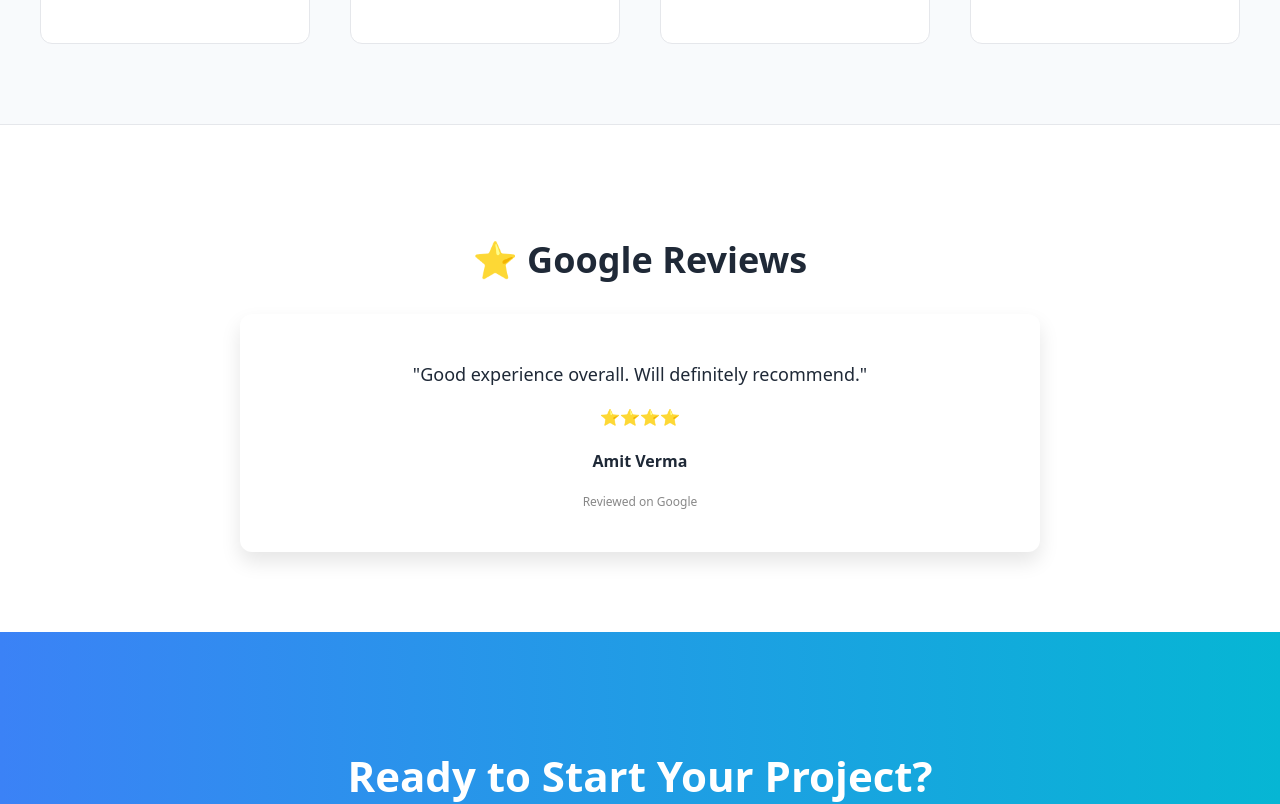
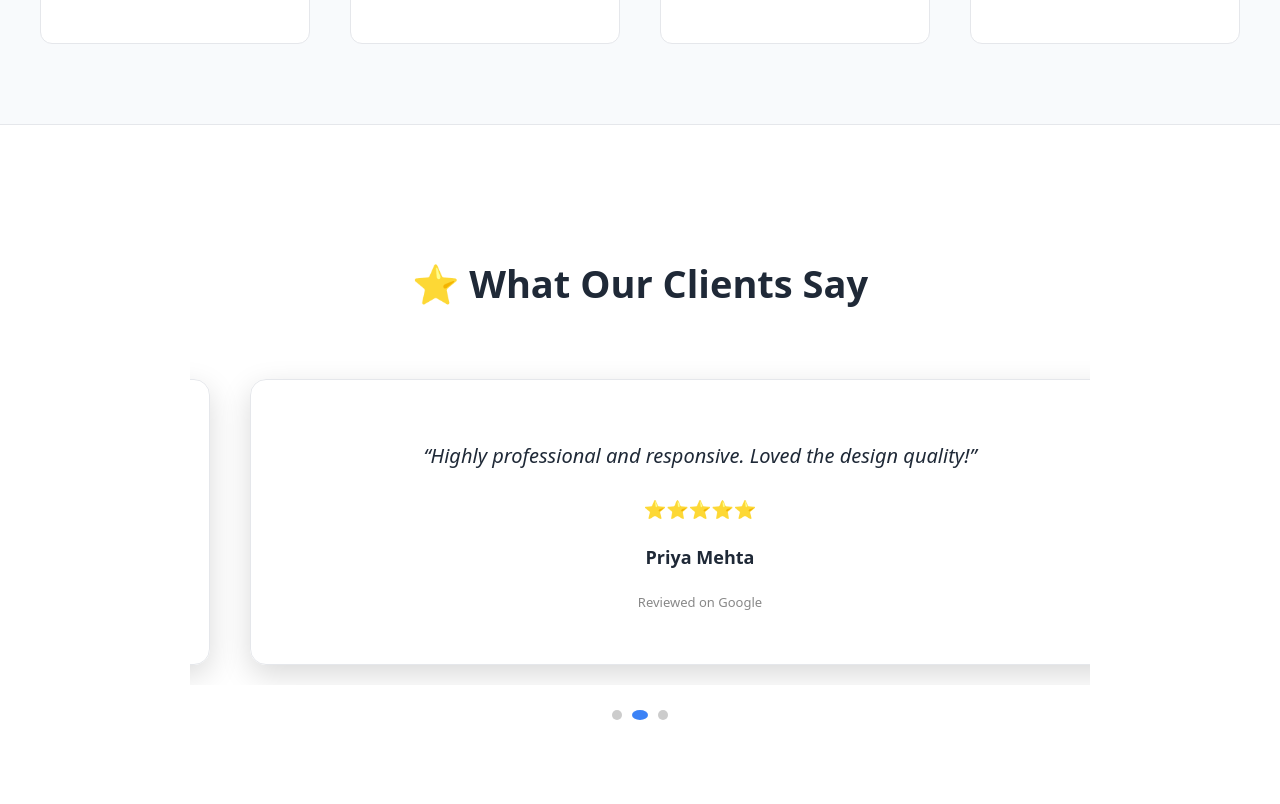
Before and after one commit to hardik-builds/ash-solutions-website, a Next.js app: page / in a window 1280 px wide. Shown: the part 2460-3264 px from the top of the page. Built offline with nearby package versions, Linux system fonts and the light colour scheme; no server answers.

Commit message:
slider review updated

```diff
--- a/components/ReviewSlider.js
+++ b/components/ReviewSlider.js
@@ -22,43 +22,110 @@ export default function ReviewSlider() {
     },
   ];
 
+  // Auto slide
   useEffect(() => {
     const interval = setInterval(() => {
       setIndex((prev) => (prev + 1) % reviews.length);
-    }, 3000);
-
+    }, 4000);
     return () => clearInterval(interval);
   }, []);
 
-  const review = reviews[index];
+  return (
+    <section style={{ padding: '100px 16px' }}>
+      <div style={{ maxWidth: '900px', margin: '0 auto', textAlign: 'center' }}>
 
-  return (
-    <section style={{ padding: '80px 16px' }}>
-      <div style={{ maxWidth: '800px', margin: '0 auto', textAlign: 'center' }}>
-
-        <h2 style={{ fontSize: '36px', marginBottom: '30px' }}>
-          ⭐ Google Reviews
+        <h2 style={{
+          fontSize: '38px',
+          marginBottom: '50px',
+          fontWeight: 'bold'
+        }}>
+          ⭐ What Our Clients Say
         </h2>
 
+        {/* Slider Wrapper */}
         <div style={{
-          background: 'var(--card-bg)',
-          padding: '30px',
-          borderRadius: '12px',
-          boxShadow: '0 10px 20px rgba(0,0,0,0.1)'
+          position: 'relative',
+          overflow: 'hidden'
         }}>
-          <p style={{ fontSize: '18px', marginBottom: '20px' }}>
-            "{review.text}"
-          </p>
+          <div
+            style={{
+              display: 'flex',
+              transform: `translateX(-${index * 100}%)`,
+              transition: 'transform 0.6s ease-in-out',
+            }}
+          >
+            {reviews.map((review, i) => (
+              <div
+                key={i}
+                style={{
+                  minWidth: '100%',
+                  padding: '20px'
+                }}
+              >
+                <div style={{
+                  backdropFilter: 'blur(10px)',
+                  background: 'rgba(255,255,255,0.05)',
+                  border: '1px solid var(--border-color)',
+                  padding: '40px',
+                  borderRadius: '16px',
+                  boxShadow: '0 10px 30px rgba(0,0,0,0.15)',
+                  transition: 'all 0.3s ease'
+                }}>
 
-          <div style={{ color: '#facc15', marginBottom: '10px' }}>
-            {"⭐".repeat(review.rating)}
+                  <p style={{
+                    fontSize: '20px',
+                    marginBottom: '25px',
+                    lineHeight: '1.6',
+                    fontStyle: 'italic'
+                  }}>
+                    “{review.text}”
+                  </p>
+
+                  <div style={{
+                    color: '#facc15',
+                    marginBottom: '10px',
+                    fontSize: '18px'
+                  }}>
+                    {"⭐".repeat(review.rating)}
+                  </div>
+
+                  <h4 style={{
+                    fontWeight: 'bold',
+                    fontSize: '18px'
+                  }}>
+                    {review.name}
+                  </h4>
+
+                  <p style={{ fontSize: '13px', color: '#888' }}>
+                    Reviewed on Google
+                  </p>
+                </div>
+              </div>
+            ))}
           </div>
+        </div>
 
-          <h4 style={{ fontWeight: 'bold' }}>{review.name}</h4>
-
-          <p style={{ fontSize: '12px', color: '#888' }}>
-            Reviewed on Google
-          </p>
+        {/* Dots */}
+        <div style={{
+          marginTop: '25px',
+          display: 'flex',
+          justifyContent: 'center',
+          gap: '10px'
+        }}>
+          {reviews.map((_, i) => (
+            <div
+              key={i}
+              onClick={() => setIndex(i)}
+              style={{
+                width: index === i ? '16px' : '10px',
+                height: '10px',
+                borderRadius: '50%',
+                backgroundColor: index === i ? 'var(--primary-color)' : '#ccc',
+                cursor: 'pointer',
+                transition: 'all 0.3s ease'
+              }}
+            />
+          ))}
         </div>
 
       </div>
```
